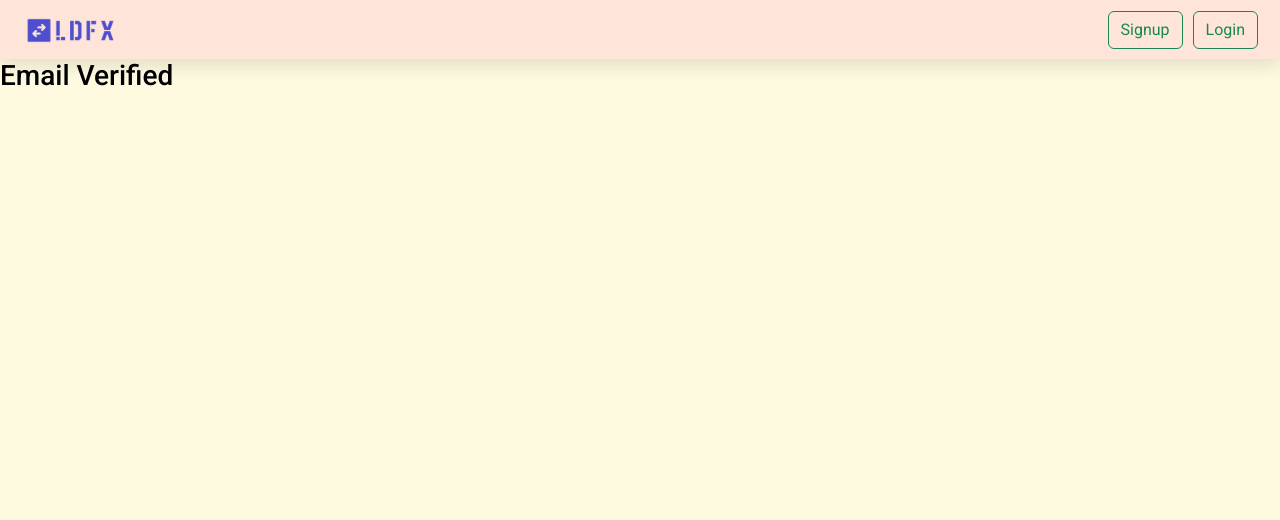
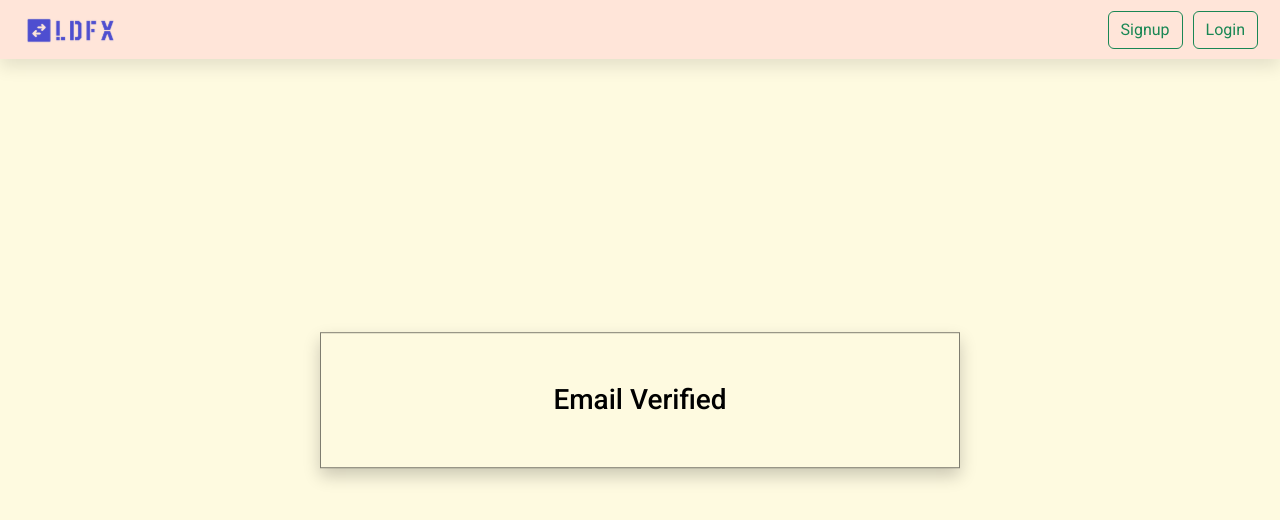
Before and after one commit to UmarRamzan/LDFx, a SvelteKit app: page /emailVerified in a window 1280 px wide. Shown: the top 520 px of the page. Built offline with nearby package versions, Linux system fonts and the light colour scheme.

Commit message:
Email Verification

```diff
--- a/src/routes/emailVerified/+page.svelte
+++ b/src/routes/emailVerified/+page.svelte
@@ -1 +1,20 @@
 <h3>Email Verified</h3>
+
+<style>
+     h3 {
+        width: 50%;
+        padding: 50px;
+        text-align: center;
+        border: 1px solid rgba(0,0,0,0.5);
+        box-shadow: 0px 0.5rem 1rem rgba(0, 0, 0, 0.2);
+        display: flex;
+        align-items: center;
+        justify-content: center;
+        margin: auto;
+        margin: 0;
+        position: absolute;
+        top: 50%;
+        left: 50%;
+        transform: translate(-50%, -50%);
+    }
+</style>
```
Also changed, not shown: src/lib/api/clientFunctions.js.
